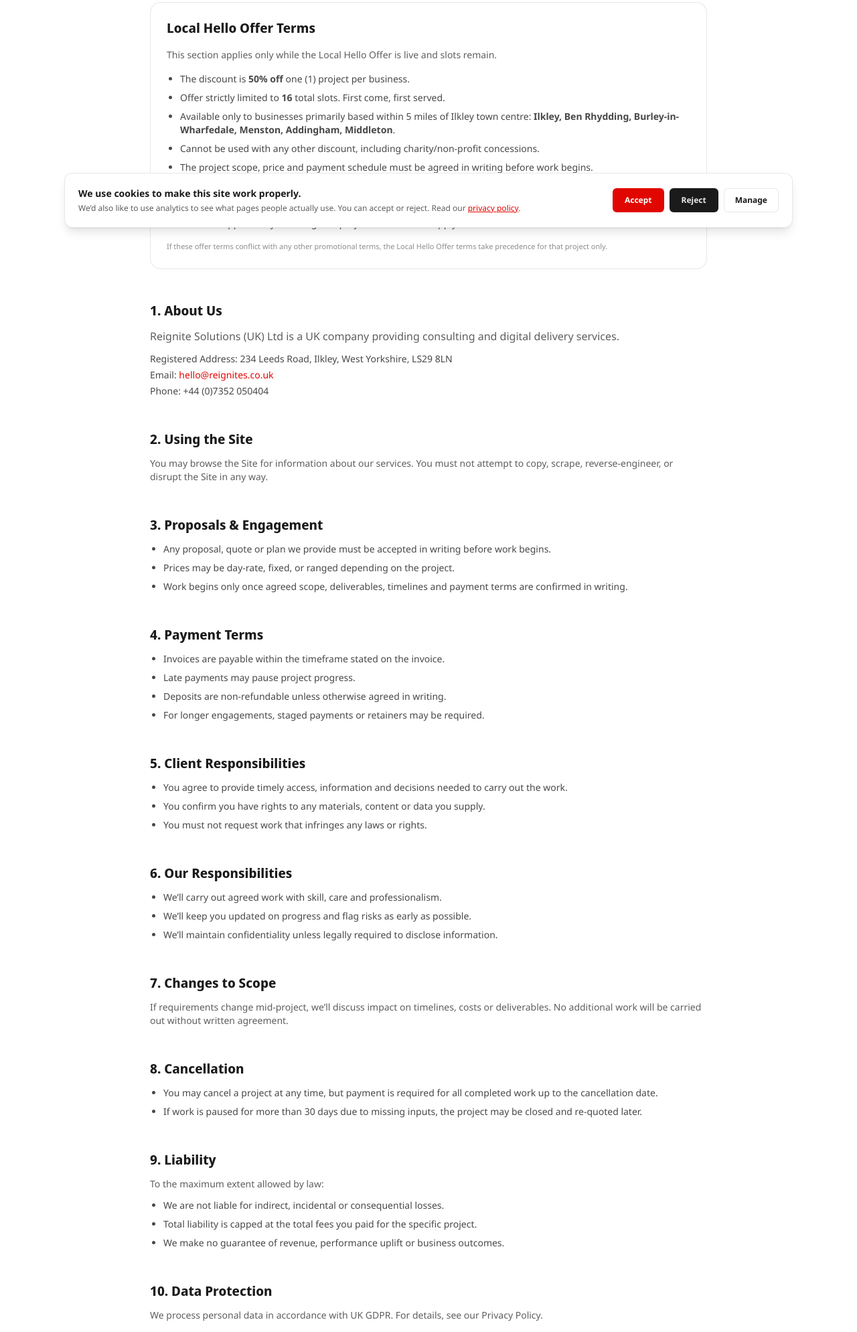
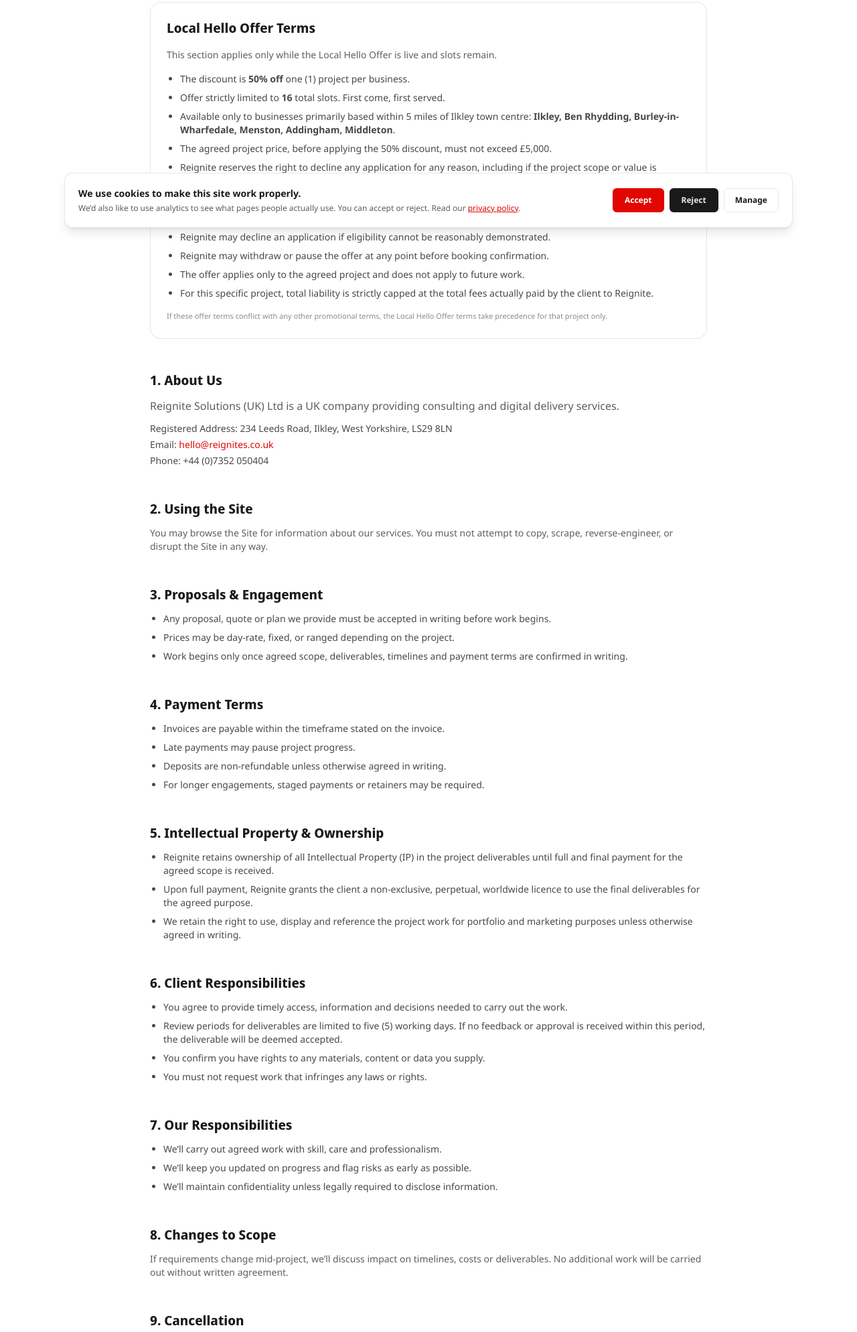
Before and after one commit to reignitesolutions/reignitesolutions.github.io, an Astro site: page /terms in a window 1280 px wide. Shown: the part 444-2433 px from the top of the page at 67% size. Built offline with nearby package versions, Linux system fonts and the light colour scheme; Astro itself is replaced by a stand-in of ours.

Commit message:
Updated terms.

```diff
--- a/src/data/local-offer.config.ts
+++ b/src/data/local-offer.config.ts
@@ -66,4 +66,4 @@
 export const otherServicesNote =
   `Yes. The same ${discountPercent}% hello discount applies to any ONE Reignite service booked under this offer
    (including Design Ignited pages, Team Accelerator, Engine Room, Leadership on Tap, Mission Control, or a larger build).
-   One project per business, first come first served.`;
+   One project per business, first come first served. Terms and Conditions apply.`;
--- a/src/pages/terms.astro
+++ b/src/pages/terms.astro
@@ -14,7 +14,6 @@
   discountPercent,
   eligiblePlaces
 } from '../data/local-offer.config';
-
 const pageTitle = 'Terms & Conditions | Reignite Solutions';
 const pageDesc =
   'Terms and Conditions governing the use of Reignite Solutions services and website.';
@@ -27,32 +26,33 @@
     <section class="pt-28 md:pt-32 pb-16">
       <div class="container-reignite max-w-4xl space-y-12">
 
-        <!-- INTRO -->
         <div class="space-y-3">
           <span class="inline-flex gap-2 bg-accent/10 text-accent text-xs font-semibold uppercase tracking-[0.25em] px-4 py-1 rounded-full">
             Terms & Conditions
           </span>
 
-          <h1 class="text-3xl md:text-4xl font-display font-extrabold text-ink">
+
+<h1 class="text-3xl md:text-4xl font-display font-extrabold text-ink">
             Terms & Conditions
           </h1>
 
           <p class="text-ink/70">
             These Terms and Conditions (“Terms”) govern the use of the website <strong>https://reignites.co.uk</strong>
             (the “Site”), and the provision of consulting and digital delivery services (“Services”) by
-            <strong>Reignite Solutions (UK) Ltd</strong> (“Reignite”, “we”, “us”, “our”).
+            <strong>Reignite
+Solutions (UK) Ltd</strong> (“Reignite”, “we”, “us”, “our”).
             By visiting the Site or working with us, you agree to these Terms.
-          </p>
+</p>
 
           <p class="text-xs text-ink/40">
             Last updated: {new Date().toISOString().slice(0, 10)}
           </p>
         </div>
 
-        <!-- LOCAL OFFER TERMS: ONLY VISIBLE WHEN LIVE -->
         {offerLive && slotsRemaining > 0 && (
           <section class="bg-white border border-ink/10 rounded-2xl p-6 space-y-4">
-            <h2 class="text-xl font-display font-semibold text-ink">Local Hello Offer Terms</h2>
+
+          <h2 class="text-xl font-display font-semibold text-ink">Local Hello Offer Terms</h2>
             <p class="text-sm text-ink/70">
               This section applies only while the Local Hello Offer is live and slots remain.
             </p>
@@ -60,26 +60,25 @@
             <ul class="list-disc pl-5 space-y-2 text-sm text-ink/80">
               <li>The discount is <strong>{discountPercent}% off</strong> one (1) project per business.</li>
               <li>Offer strictly limited to <strong>{totalSlots}</strong> total slots. First come, first served.</li>
-              <li>Available only to businesses primarily based within 5 miles of Ilkley town centre:
-                <strong> {eligiblePlaces.join(', ')}</strong>.
-              </li>
+              <li>Available only to businesses primarily based within 5 miles of Ilkley town centre: <strong> {eligiblePlaces.join(', ')}</strong>.</li>
+              <li>The agreed project price, before applying the {discountPercent}% discount, must not exceed £5,000.</li>
+              <li>Reignite reserves the right to decline any application for any reason, including if the project scope or value is deemed disproportionate to the intent of this local offer.</li>
               <li>Cannot be used with any other discount, including charity/non-profit concessions.</li>
               <li>The project scope, price and payment schedule must be agreed in writing before work begins.</li>
               <li>Reignite may decline an application if eligibility cannot be reasonably demonstrated.</li>
               <li>Reignite may withdraw or pause the offer at any point before booking confirmation.</li>
               <li>The offer applies only to the agreed project and does not apply to future work.</li>
+              <li>For this specific project, total liability is strictly capped at the total fees actually paid by the client to Reignite.</li>
             </ul>
 
             <p class="text-[11px] text-ink/50">
               If these offer terms conflict with any other promotional terms, the Local Hello Offer terms take precedence
-              for that project only.
+              for
+              that project only.
             </p>
           </section>
         )}
 
-        <!-- MAIN TERMS -->
-
-        <!-- 1: ABOUT -->
         <section class="space-y-3">
           <h2 class="text-xl font-display font-semibold text-ink">1. About Us</h2>
 
@@ -93,6 +92,7 @@
               Email:
               <CtaLink href="mailto:hello@reignites.co.uk" category="TERMS_EMAIL" label="EMAIL" class="text-accent">
                 hello@reignites.co.uk
+
               </CtaLink>
             </li>
             <li>
@@ -100,20 +100,20 @@
               <CtaLink href="tel:+447352050404" category="TERMS_PHONE" label="PHONE" class="text-ink/80">
                 +44 (0)7352 050404
               </CtaLink>
+
             </li>
           </ul>
         </section>
 
-        <!-- 2: USING THE SITE -->
         <section class="space-y-3">
           <h2 class="text-xl font-display font-semibold">2. Using the Site</h2>
           <p class="text-ink/70 text-sm">
-            You may browse the Site for information about our services. You must not attempt to copy, scrape, reverse-engineer,
+            You may browse the Site for information about our services.
+            You must not attempt to copy, scrape, reverse-engineer,
             or disrupt the Site in any way.
           </p>
         </section>
 
-        <!-- 3: PROPOSALS -->
         <section class="space-y-3">
           <h2 class="text-xl font-display font-semibold">3. Proposals & Engagement</h2>
 
@@ -121,10 +121,9 @@
             <li>Any proposal, quote or plan we provide must be accepted in writing before work begins.</li>
             <li>Prices may be day-rate, fixed, or ranged depending on the project.</li>
             <li>Work begins only once agreed scope, deliverables, timelines and payment terms are confirmed in writing.</li>
-          </ul>
+         </ul>
         </section>
 
-        <!-- 4: PAYMENTS -->
         <section class="space-y-3">
           <h2 class="text-xl font-display font-semibold">4. Payment Terms</h2>
 
@@ -136,20 +135,31 @@
           </ul>
         </section>
 
-        <!-- 5: YOUR RESPONSIBILITIES -->
         <section class="space-y-3">
-          <h2 class="text-xl font-display font-semibold">5. Client Responsibilities</h2>
+          <h2 class="text-xl font-display font-semibold">5. Intellectual Property & Ownership</h2>
+
+          <ul class="list-disc pl-5 space-y-2 text-sm text-ink/80">
+            <li>Reignite retains ownership of all Intellectual Property (IP) in the project deliverables until full and final payment for the agreed scope is received.</li>
+            <li>Upon full payment, Reignite grants the client a non-exclusive, perpetual, worldwide licence to use the final deliverables for the agreed purpose.</li>
+            <li>We retain the right to use, display and reference the project work for portfolio and marketing purposes unless otherwise agreed in writing.</li>
+          </ul>
+        </section>
+
+
+        <section class="space-y-3">
+          <h2 class="text-xl font-display font-semibold">6. Client Responsibilities</h2>
 
           <ul class="list-disc pl-5 space-y-2 text-sm text-ink/80">
             <li>You agree to provide timely access, information and decisions needed to carry out the work.</li>
+            <li>Review periods for deliverables are limited to five (5) working days. If no feedback or approval is received within this period, the deliverable will be deemed accepted.</li>
             <li>You confirm you have rights to any materials, content or data you supply.</li>
             <li>You must not request work that infringes any laws or rights.</li>
           </ul>
+
         </section>
 
-        <!-- 6: OUR RESPONSIBILITIES -->
         <section class="space-y-3">
-          <h2 class="text-xl font-display font-semibold">6. Our Responsibilities</h2>
+          <h2 class="text-xl font-display font-semibold">7. Our Responsibilities</h2>
 
           <ul class="list-disc pl-5 space-y-2 text-sm text-ink/80">
             <li>We’ll carry out agreed work with skill, care and professionalism.</li>
@@ -158,9 +168,9 @@
           </ul>
         </section>
 
-        <!-- 7: CHANGES -->
+
         <section class="space-y-3">
-          <h2 class="text-xl font-display font-semibold">7. Changes to Scope</h2>
+          <h2 class="text-xl font-display font-semibold">8. Changes to Scope</h2>
 
           <p class="text-sm text-ink/70">
             If requirements change mid-project, we’ll discuss impact on timelines, costs or deliverables.
@@ -168,9 +178,8 @@
           </p>
         </section>
 
-        <!-- 8: CANCELLATION -->
         <section class="space-y-3">
-          <h2 class="text-xl font-display font-semibold">8. Cancellation</h2>
+          <h2 class="text-xl font-display font-semibold">9. Cancellation</h2>
 
           <ul class="list-disc pl-5 space-y-2 text-sm text-ink/80">
             <li>You may cancel a project at any time, but payment is required for all completed work up to the cancellation date.</li>
@@ -178,9 +187,9 @@
           </ul>
         </section>
 
-        <!-- 9: LIABILITY -->
+
         <section class="space-y-3">
-          <h2 class="text-xl font-display font-semibold">9. Liability</h2>
+          <h2 class="text-xl font-display font-semibold">10. Liability</h2>
 
           <p class="text-sm text-ink/70">
             To the maximum extent allowed by law:
@@ -190,12 +199,13 @@
             <li>We are not liable for indirect, incidental or consequential losses.</li>
             <li>Total liability is capped at the total fees you paid for the specific project.</li>
             <li>We make no guarantee of revenue, performance uplift or business outcomes.</li>
+            <li>We provide no warranty for third-party software, systems, or platforms, including uptime or security.</li>
+            <li>We warrant the deliverables will perform substantially as agreed in the written scope for thirty (30) days following acceptance.</li>
           </ul>
         </section>
 
-        <!-- 10: DATA -->
         <section class="space-y-3">
-          <h2 class="text-xl font-display font-semibold">10. Data Protection</h2>
+          <h2 class="text-xl font-display font-semibold">11. Data Protection</h2>
 
           <p class="text-sm text-ink/70">
             We process personal data in accordance with UK GDPR.
@@ -203,9 +213,8 @@
           </p>
         </section>
 
-        <!-- 11: GOVERNING LAW -->
         <section class="space-y-3">
-          <h2 class="text-xl font-display font-semibold">11. Governing Law</h2>
+          <h2 class="text-xl font-display font-semibold">12. Governing Law</h2>
 
           <p class="text-sm text-ink/70">
             These Terms are governed by the laws of England and Wales.
```
